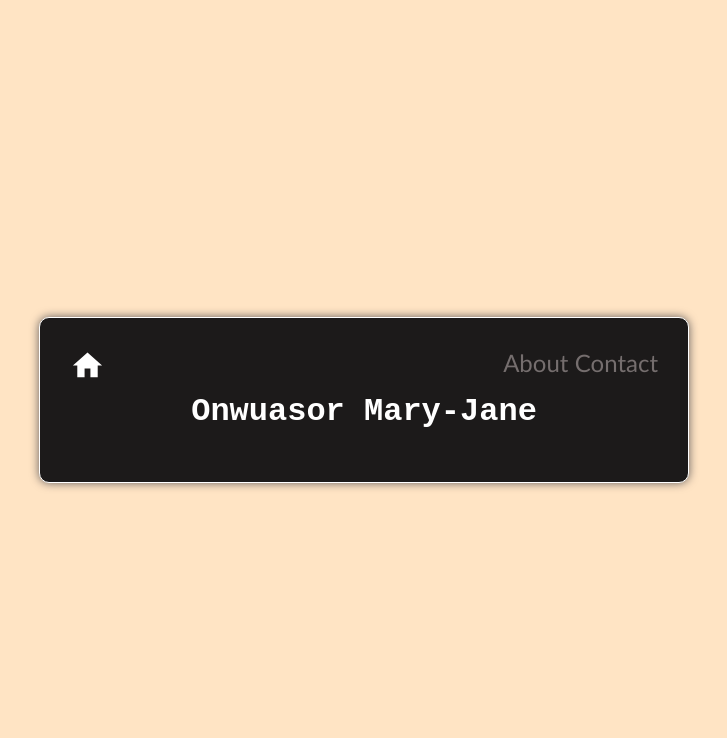
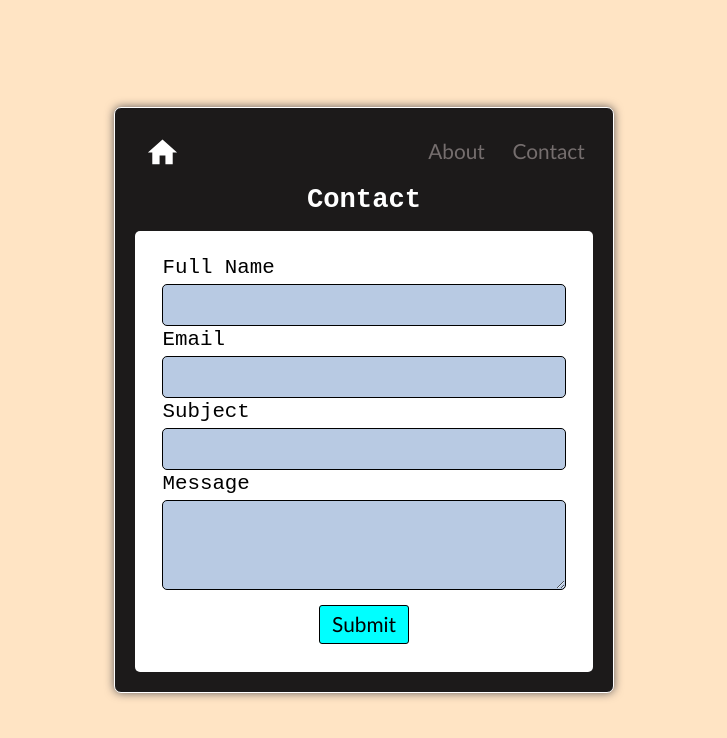
Before and after one commit to maereejay/profilecard, a plain HTML site: page contact.html in a window 1280 px wide. Shown: the whole page, without its empty margins (276-1003 px from the left). Drawn offline with Linux system fonts and the light colour scheme.

Commit message:
added contact page

```diff
--- a/contact.css
+++ b/contact.css
@@ -0,0 +1,163 @@
+* {
+  box-sizing: border-box;
+  margin: 0;
+  padding: 0;
+}
+body {
+  padding: 2%;
+  display: flex;
+  justify-content: center;
+  align-items: center;
+  height: 100vh;
+  color: white;
+  background-color: bisque;
+}
+article {
+  width: 70%;
+  max-width: 500px;
+  max-height: 800px;
+  padding: 20px;
+  border-radius: 7px;
+  box-shadow: 0 0 10px #615b5b;
+  display: flex;
+  flex-direction: column;
+  background-color: rgb(28, 26, 26);
+  gap: 0.5em;
+  border: 1.5px solid white;
+}
+.mainnav {
+  display: flex;
+  flex-direction: row;
+  justify-content: space-between;
+  align-items: center;
+}
+.navlinks {
+  display: flex;
+  flex-direction: row;
+  gap: 0.7em;
+  color: aqua;
+}
+.navlinks li {
+  color: aqua;
+}
+.iconcontainer {
+  border: 2px solid transparent;
+  border-radius: 5px;
+  transition: all 0.3s ease-in-out;
+}
+.iconcontainer:hover {
+  border-color: white;
+}
+.name {
+  width: 100%;
+  height: fit-content;
+  display: flex;
+
+  justify-content: center;
+  align-items: center;
+}
+
+a {
+  text-decoration: none;
+  color: #756e6e;
+  padding: 0.2em 0.4em;
+}
+a {
+  font-family: "Gill Sans", "Gill Sans MT", Calibri, "Trebuchet MS", sans-serif;
+
+  font-size: clamp(0.8rem, 3vw, 1.3rem);
+  line-height: 1;
+}
+a:hover {
+  color: aqua;
+}
+ul {
+  list-style: none;
+  display: flex;
+  gap: 0.4em;
+  display: flex;
+  flex-wrap: wrap;
+}
+header h2 {
+  font-family: "Courier New", Courier, monospace;
+  font-size: clamp(1rem, 4vw, 1.7rem);
+  margin-bottom: 0.3em;
+}
+
+.form {
+  display: flex;
+  flex-direction: column;
+  justify-content: center;
+  align-items: center;
+  background-color: rgb(255, 255, 255);
+  border-radius: 5px;
+  padding: 6%;
+}
+form {
+  width: 100%;
+}
+label {
+  color: black;
+  font-family: "Courier New", Courier, monospace;
+  font-size: clamp(0.9rem, 3vw, 1.3rem);
+  line-height: 1;
+}
+.form-group {
+  display: flex;
+  flex-direction: column;
+  gap: 0.3em;
+}
+input,
+textarea {
+  padding: 0.4em;
+  border-radius: 5px;
+  border: 1px solid rgb(0, 0, 0);
+  font-family: "Courier New", Courier, monospace;
+  font-size: clamp(0.7rem, 3vw, 1.3rem);
+  line-height: 1;
+  color: black;
+  background-color: rgba(37, 92, 168, 0.32);
+}
+
+textarea {
+  max-height: 90px;
+}
+.button-container {
+  display: flex;
+  justify-content: center;
+  align-items: center;
+}
+button {
+  margin-top: 10px;
+  padding: 0.4em 0.6em;
+  border-radius: 3px;
+  border: 1px solid rgb(0, 0, 0);
+  font-family: "Gill Sans", "Gill Sans MT", Calibri, "Trebuchet MS", sans-serif;
+  font-size: clamp(1rem, 3vw, 1.3rem);
+  line-height: 1;
+  color: black;
+  background-color: aqua;
+  cursor: pointer;
+  transition: all 0.3s ease-in-out;
+}
+button:hover {
+  background-color: rgb(0, 0, 0);
+  color: white;
+}
+
+.error {
+  color: red;
+}
+
+.success {
+  color: green;
+  margin-top: 1rem;
+  text-align: center;
+}
+
+/* Responsive */
+@media (max-width: 600px) {
+  main {
+    padding: 1rem;
+  }
+}
--- a/contact.html
+++ b/contact.html
@@ -2,8 +2,8 @@
   <head>
     <meta charset="UTF-8" />
     <meta name="viewport" content="width=device-width, initial-scale=1.0" />
-    <link rel="stylesheet" href="style.css" />
-    <title>Document</title>
+    <link rel="stylesheet" href="contact.css" />
+    <title>Contact Me</title>
   </head>
   <body>
     <article data-testid="test-profile-card">
@@ -31,10 +31,79 @@
         </nav>
       </header>
       <header class="name">
-        <h2 data-testid="test-user-name">Onwuasor Mary-Jane</h2>
+        <h2 data-testid="test-user-name">Contact</h2>
       </header>
 
+
+      <section class="form">
+      <form id="contact-form" novalidate>
+      <!-- Full Name -->
+      <div class="form-group">
+        <label for="name">Full Name</label>
+        <input
+          type="text"
+          id="name"
+          name="name"
+          data-testid="test-contact-name"
+          aria-describedby="error-name"
+          required
+        />
+        <p class="error" id="error-name" data-testid="test-contact-error-name"></p>
+      </div>
+
+      <!-- Email -->
+      <div class="form-group">
+        <label for="email">Email</label>
+        <input
+          type="email"
+          id="email"
+          name="email"
+          data-testid="test-contact-email"
+          aria-describedby="error-email"
+          required
+        />
+        <p class="error" id="error-email" data-testid="test-contact-error-email"></p>
+      </div>
+
+      <!-- Subject -->
+      <div class="form-group">
+        <label for="subject">Subject</label>
+        <input
+          type="text"
+          id="subject"
+          name="subject"
+          data-testid="test-contact-subject"
+          aria-describedby="error-subject"
+          required
+        />
+        <p class="error" id="error-subject" data-testid="test-contact-error-subject"></p>
+      </div>
+
+      <!-- Message -->
+      <div class="form-group">
+        <label for="message">Message</label>
+        <textarea
+          id="message"
+          name="message"
+          rows="5"
+          data-testid="test-contact-message"
+          aria-describedby="error-message"
+          required
+        ></textarea>
+        <p class="error" id="error-message" data-testid="test-contact-error-message"></p>
+      </div>
+
+      <div class="button-container">
+      <button type="submit" data-testid="test-contact-submit">Submit</button>
+      </div>
+      <p id="success" class="success" data-testid="test-contact-success" hidden>
+        ✅ Thank you! Your message has been sent successfully.
+      </p>
+    </form>
+ </section>
     </article>
+      <script src="contact.js"></script>
+
   </body>
   </body>
 </html>
--- /dev/null
+++ b/contact.js
@@ -0,0 +1,61 @@
+document
+  .getElementById("contact-form")
+  .addEventListener("submit", function (e) {
+    e.preventDefault();
+
+    const name = document.getElementById("name");
+    const email = document.getElementById("email");
+    const subject = document.getElementById("subject");
+    const message = document.getElementById("message");
+    const success = document.getElementById("success");
+
+    let valid = true;
+
+    // Reset error messages
+    document
+      .querySelectorAll(".error")
+      .forEach((err) => (err.textContent = ""));
+
+    // Full Name validation
+    if (name.value.trim() === "") {
+      document.getElementById("error-name").textContent =
+        "Full name is required.";
+      valid = false;
+    }
+
+    // Email validation
+    const emailPattern = /^[^@\s]+@[^@\s]+\.[^@\s]+$/;
+    if (email.value.trim() === "") {
+      document.getElementById("error-email").textContent = "Email is required.";
+      valid = false;
+    } else if (!emailPattern.test(email.value.trim())) {
+      document.getElementById("error-email").textContent =
+        "Enter a valid email.";
+      valid = false;
+    }
+
+    // Subject validation
+    if (subject.value.trim() === "") {
+      document.getElementById("error-subject").textContent =
+        "Subject is required.";
+      valid = false;
+    }
+
+    // Message validation
+    if (message.value.trim() === "") {
+      document.getElementById("error-message").textContent =
+        "Message is required.";
+      valid = false;
+    } else if (message.value.trim().length < 10) {
+      document.getElementById("error-message").textContent =
+        "Message must be at least 10 characters.";
+      valid = false;
+    }
+
+    if (valid) {
+      success.hidden = false;
+      this.reset();
+    } else {
+      success.hidden = true;
+    }
+  });
--- a/style.css
+++ b/style.css
@@ -13,33 +13,53 @@ body {
   background-color: bisque;
 }
 article {
-  width: 90%;
-  max-width: 650px;
+  width: 70%;
+  max-width: 500px;
   max-height: 800px;
-  padding: 30px;
-  border-radius: 10px;
+  padding: 20px;
+  border-radius: 7px;
   box-shadow: 0 0 10px #615b5b;
   display: flex;
   flex-direction: column;
   background-color: rgb(28, 26, 26);
-  gap: 10px;
-  border: 1px solid white;
+  gap: 0.5em;
+  border: 1.5px solid white;
 }
 .mainnav {
   display: flex;
   flex-direction: row;
   justify-content: space-between;
+  align-items: center;
+}
+.navlinks {
+  display: flex;
+  flex-direction: row;
+  gap: 0.7em;
+  color: aqua;
+}
+.navlinks li {
+  color: aqua;
+}
+.iconcontainer {
+  border: 2px solid transparent;
+  border-radius: 5px;
+  transition: all 0.3s ease-in-out;
+}
+.iconcontainer:hover {
+  border-color: white;
 }
 .name {
   width: 100%;
+  height: fit-content;
   display: flex;
+
   justify-content: center;
   align-items: center;
 }
 header h2 {
   font-family: "Courier New", Courier, monospace;
-  font-size: clamp(1.1rem, 4vw, 2rem);
-  margin-bottom: 0.7em;
+  font-size: clamp(1rem, 4vw, 1.7rem);
+  margin-bottom: 0.3em;
 }
 .description {
   display: flex;
@@ -49,10 +69,11 @@ header h2 {
   align-items: center;
   justify-content: center;
   flex-wrap: wrap;
+  margin-bottom: 0.3em;
 }
 figure {
-  width: 260px;
-  height: 250px;
+  width: 170px;
+  height: 170px;
   display: flex;
   justify-content: center;
   align-items: center;
@@ -94,11 +115,12 @@ img:hover {
   max-height: 100%;
   width: 250px;
   font-family: "Courier New", Courier, monospace;
-  font-size: clamp(1.1rem, 3vw, 1.2rem);
+  font-size: clamp(0.9rem, 3vw, 1rem);
 }
 h3 {
   font-family: "Courier New", Courier, monospace;
-  font-size: clamp(1.3rem, 3vw, 1.7rem);
+  font-size: clamp(0.8rem, 3vw, 1.3rem);
+  line-height: 1;
   margin-bottom: 0.1em;
 }
 ul {
@@ -110,24 +132,27 @@ ul {
 }
 a {
   text-decoration: none;
-  color: white;
+  color: #756e6e;
+  padding: 0.2em 0.4em;
 }
 a,
 li {
   font-family: "Gill Sans", "Gill Sans MT", Calibri, "Trebuchet MS", sans-serif;
-  color: #756e6e;
-  font-size: clamp(1.1rem, 3vw, 1.5rem);
+
+  font-size: clamp(0.8rem, 3vw, 1.3rem);
+  line-height: 1;
 }
 a:hover {
   color: aqua;
 }
 .hobbies li,
 .dislikes li {
+  color: #756e6e;
   border: 2px solid transparent;
   border-radius: 5px;
   transition: all ease-in-out 0.2s;
   cursor: pointer;
-  padding: 0 0.4em;
+  padding: 0.2em 0.4em;
   line-height: 1;
 }
 .hobbies > li:hover,
@@ -137,5 +162,6 @@ a:hover {
 article > p {
   color: aqua;
   font-family: "Gill Sans", "Gill Sans MT", Calibri, "Trebuchet MS", sans-serif;
-  font-size: clamp(1.1rem, 3vw, 1.2rem);
+  font-size: clamp(0.7rem, 3vw, 0.9rem);
+  margin-bottom: 0.5em;
 }
```
Also changed, not shown: about.html (+1 -1 lines), index.html (+1 -1 lines).
